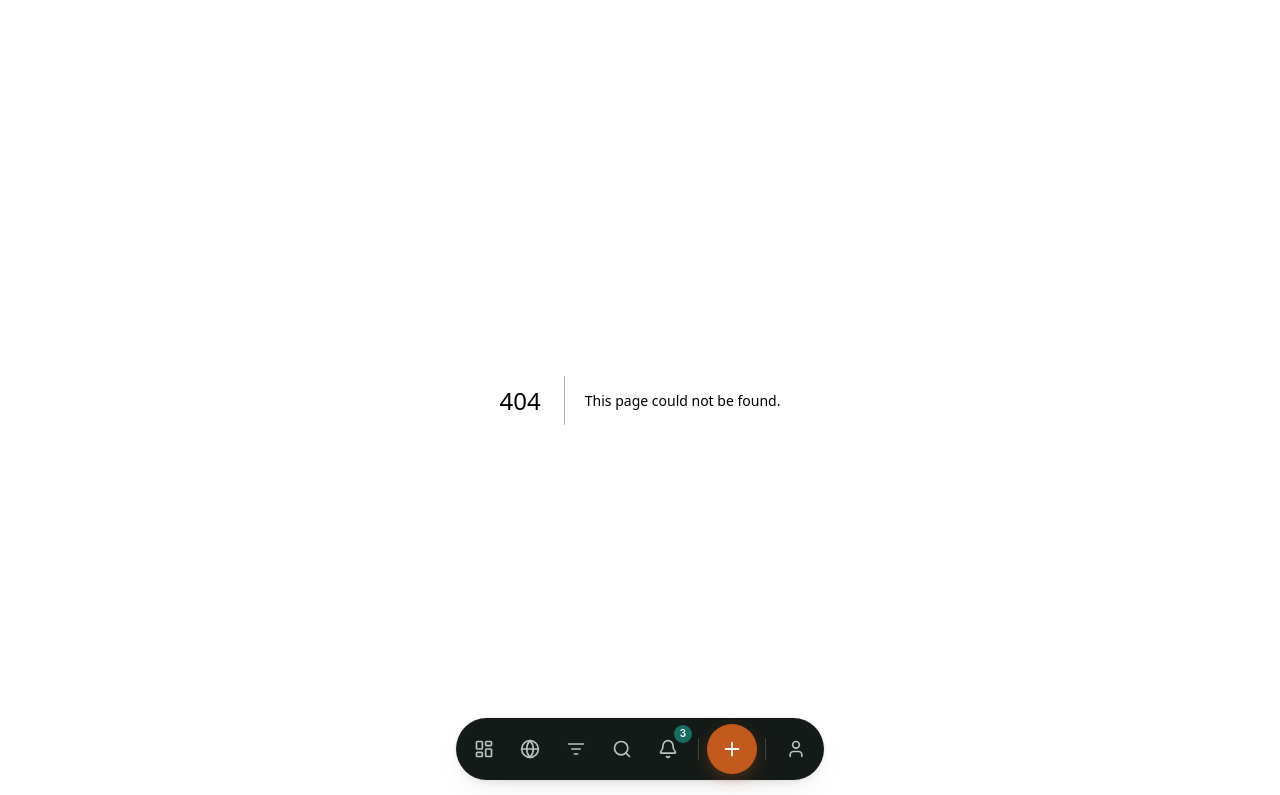
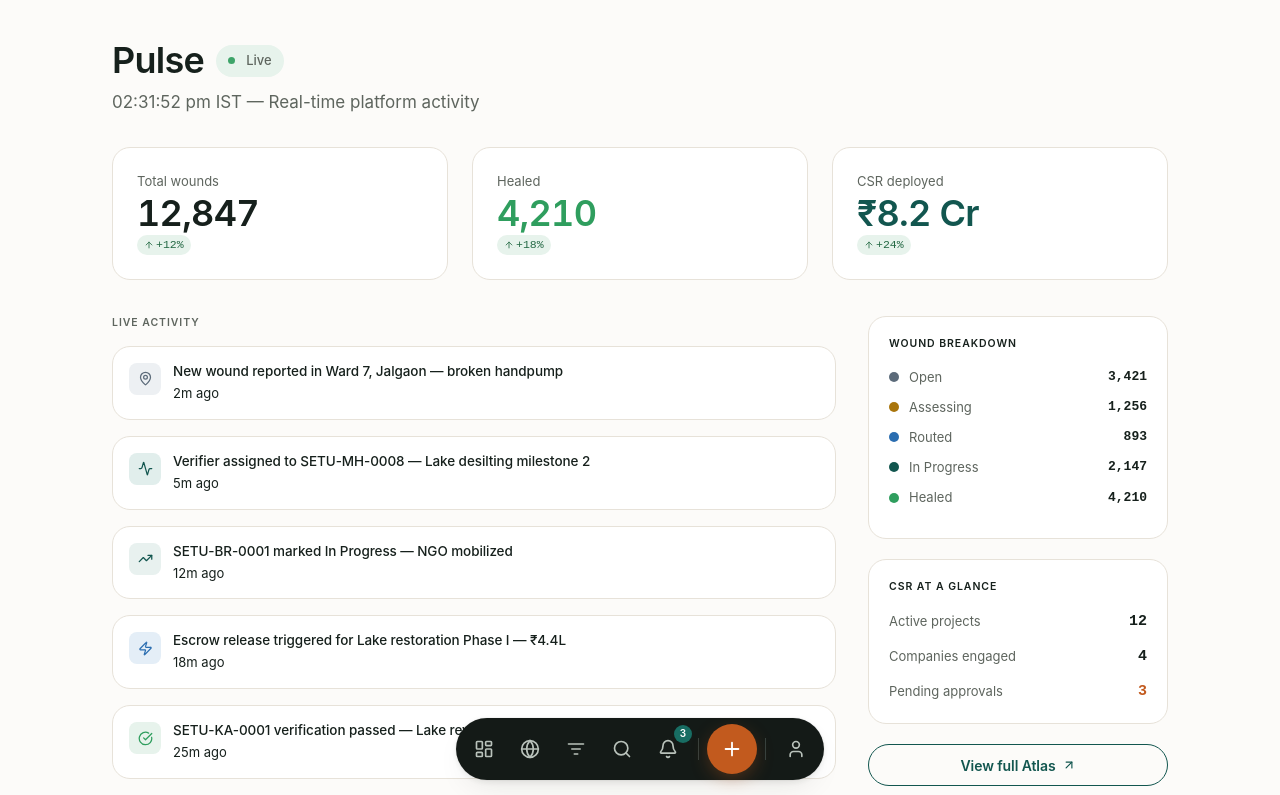
Before and after one commit to rahulkumarjha26/setu-platform, a Next.js app: page /pulse in a window 1280 px wide. Before the commit this address had no page. Shown: the top 795 px of the page. Built offline with nearby package versions, Linux system fonts and the light colour scheme.

Commit message:
Add Pulse page: real-time platform activity monitor with live feed, wound breakdown, CSR snapshot

```diff
--- /dev/null
+++ b/app/pulse/page.tsx
@@ -0,0 +1,176 @@
+"use client";
+
+import { useState, useEffect } from "react";
+import { motion } from "framer-motion";
+import {
+  Activity, TrendingUp, Users, MapPin, CheckCircle,
+  Clock, ArrowUp, ArrowDown, Zap
+} from "lucide-react";
+import Link from "next/link";
+
+const PULSE_DATA = {
+  wounds: { total: 12847, open: 3421, assessing: 1256, routed: 893, inProgress: 2147, healed: 4210, failed: 920 },
+  activity: [
+    { time: "2m ago", text: "New wound reported in Ward 7, Jalgaon — broken handpump", type: "reported" as const },
+    { time: "5m ago", text: "Verifier assigned to SETU-MH-0008 — Lake desilting milestone 2", type: "assigned" as const },
+    { time: "12m ago", text: "SETU-BR-0001 marked In Progress — NGO mobilized", type: "progress" as const },
+    { time: "18m ago", text: "Escrow release triggered for Lake restoration Phase I — ₹4.4L", type: "funding" as const },
+    { time: "25m ago", text: "SETU-KA-0001 verification passed — Lake revived, 180 borewells recharged", type: "healed" as const },
+    { time: "32m ago", text: "New corroboration on SETU-UP-0002 — Arsenic in handpump", type: "corroboration" as const },
+    { time: "41m ago", text: "SETU-MH-0005 routed to MSEDCL — 61 witnesses attached", type: "routed" as const },
+    { time: "55m ago", text: "CSR matched: Aditya Infra Ltd adopts SETU-MH-0010 — Lake desilting", type: "funding" as const },
+  ],
+  csr: { totalDeployed: "₹8.2 Cr", activeProjects: 12, companiesEngaged: 4, pendingApprovals: 3 },
+  growth: { wounds: "+12%", verifications: "+18%", csrMatch: "+24%" },
+};
+
+const typeStyles: Record<string, { bg: string; dot: string; icon: typeof Activity }> = {
+  reported: { bg: "var(--st-open-wash)", dot: "var(--st-open-mark)", icon: MapPin },
+  assigned: { bg: "var(--st-active-wash)", dot: "var(--st-active-mark)", icon: Activity },
+  progress: { bg: "var(--c-p-50)", dot: "var(--action)", icon: TrendingUp },
+  funding: { bg: "var(--st-gov-wash)", dot: "var(--st-gov-mark)", icon: Zap },
+  healed: { bg: "var(--st-healed-wash)", dot: "var(--st-healed-mark)", icon: CheckCircle },
+  corroboration: { bg: "var(--bg-muted)", dot: "var(--text-2)", icon: Users },
+  routed: { bg: "var(--st-gov-wash)", dot: "var(--st-gov-mark)", icon: ArrowUp },
+};
+
+export default function PulsePage() {
+  const [time, setTime] = useState(new Date());
+
+  useEffect(() => {
+    const iv = setInterval(() => setTime(new Date()), 1000);
+    return () => clearInterval(iv);
+  }, []);
+
+  const formatTime = (d: Date) =>
+    d.toLocaleTimeString("en-IN", { hour: "2-digit", minute: "2-digit", second: "2-digit" });
+
+  return (
+    <motion.div
+      initial={{ opacity: 0 }}
+      animate={{ opacity: 1 }}
+      transition={{ duration: 0.5 }}
+      style={{ minHeight: "100vh", paddingBottom: 120 }}
+    >
+      <div className="container mob-px-16" style={{ paddingTop: 40 }}>
+        {/* Header */}
+        <div style={{ display: "flex", alignItems: "center", gap: 12, marginBottom: 8, flexWrap: "wrap" }}>
+          <h1 className="text-h1" style={{ margin: 0 }}>Pulse</h1>
+          <span className="chip" style={{ background: "var(--st-healed-wash)", pointerEvents: "none" }}>
+            <span style={{ width: 7, height: 7, borderRadius: "50%", background: "var(--st-healed-mark)", display: "inline-block", marginRight: 6, animation: "pulse-beat 2s infinite" }} />
+            Live
+          </span>
+        </div>
+        <p className="text-body-lg text-2" style={{ marginBottom: 32 }}>
+          {formatTime(time)} IST — Real-time platform activity
+        </p>
+
+        {/* Metric Row */}
+        <div className="grid-responsive" style={{ marginBottom: 36 }}>
+          <div className="card" style={{ display: "flex", flexDirection: "column", gap: 4 }}>
+            <p className="text-caption text-2">Total wounds</p>
+            <span className="text-number">{PULSE_DATA.wounds.total.toLocaleString("en-IN")}</span>
+            <span className="delta delta-up" style={{ alignSelf: "flex-start" }}>
+              <ArrowUp size={10} />{PULSE_DATA.growth.wounds}
+            </span>
+          </div>
+          <div className="card" style={{ display: "flex", flexDirection: "column", gap: 4 }}>
+            <p className="text-caption text-2">Healed</p>
+            <span className="text-number" style={{ color: "var(--st-healed-mark)" }}>{PULSE_DATA.wounds.healed.toLocaleString("en-IN")}</span>
+            <span className="delta delta-up" style={{ alignSelf: "flex-start" }}>
+              <ArrowUp size={10} />{PULSE_DATA.growth.verifications}
+            </span>
+          </div>
+          <div className="card" style={{ display: "flex", flexDirection: "column", gap: 4 }}>
+            <p className="text-caption text-2">CSR deployed</p>
+            <span className="text-number" style={{ color: "var(--action)" }}>{PULSE_DATA.csr.totalDeployed}</span>
+            <span className="delta delta-up" style={{ alignSelf: "flex-start" }}>
+              <ArrowUp size={10} />{PULSE_DATA.growth.csrMatch}
+            </span>
+          </div>
+        </div>
+
+        {/* Main two-column */}
+        <div className="layout-split" style={{ marginTop: 8 }}>
+          {/* Left: Activity feed */}
+          <div style={{ display: "flex", flexDirection: "column", gap: 16 }}>
+            <h2 className="text-label-up text-2" style={{ marginBottom: 0 }}>Live activity</h2>
+            {PULSE_DATA.activity.map((a, i) => {
+              const ts = typeStyles[a.type] || typeStyles.reported;
+              const Icon = ts.icon;
+              return (
+                <motion.div
+                  key={i}
+                  initial={{ opacity: 0, x: -12 }}
+                  animate={{ opacity: 1, x: 0 }}
+                  transition={{ duration: 0.4, delay: i * 0.04 }}
+                  className="card card-compact"
+                  style={{ display: "flex", gap: 12, alignItems: "flex-start" }}
+                >
+                  <div style={{
+                    width: 32, height: 32, borderRadius: 8, background: ts.bg,
+                    display: "flex", alignItems: "center", justifyContent: "center", flexShrink: 0,
+                  }}>
+                    <Icon size={15} color={ts.dot} />
+                  </div>
+                  <div style={{ flex: 1, minWidth: 0 }}>
+                    <p className="text-label" style={{ fontSize: 13.5, color: "var(--text)", margin: 0 }}>{a.text}</p>
+                    <p className="text-caption text-3" style={{ marginTop: 3 }}>{a.time}</p>
+                  </div>
+                </motion.div>
+              );
+            })}
+          </div>
+
+          {/* Right: Stats panels */}
+          <div style={{ display: "flex", flexDirection: "column", gap: 20 }}>
+            {/* Wound breakdown */}
+            <div className="card" style={{ padding: 20 }}>
+              <h3 className="text-label-up text-3" style={{ marginBottom: 16 }}>Wound breakdown</h3>
+              {[
+                { label: "Open", value: PULSE_DATA.wounds.open, color: "var(--st-open-mark)" },
+                { label: "Assessing", value: PULSE_DATA.wounds.assessing, color: "var(--st-assess-mark)" },
+                { label: "Routed", value: PULSE_DATA.wounds.routed, color: "var(--st-gov-mark)" },
+                { label: "In Progress", value: PULSE_DATA.wounds.inProgress, color: "var(--st-active-mark)" },
+                { label: "Healed", value: PULSE_DATA.wounds.healed, color: "var(--st-healed-mark)" },
+              ].map((item) => (
+                <div key={item.label} style={{ display: "flex", alignItems: "center", gap: 10, marginBottom: 10 }}>
+                  <span style={{ width: 10, height: 10, borderRadius: "50%", background: item.color, flexShrink: 0 }} />
+                  <span className="text-caption" style={{ flex: 1, color: "var(--text-2)" }}>{item.label}</span>
+                  <span className="text-mono" style={{ fontWeight: 600, fontSize: 13 }}>{item.value.toLocaleString("en-IN")}</span>
+                </div>
+              ))}
+            </div>
+
+            {/* CSR overview */}
+            <div className="card" style={{ padding: 20 }}>
+              <h3 className="text-label-up text-3" style={{ marginBottom: 16 }}>CSR at a glance</h3>
+              <div style={{ display: "flex", flexDirection: "column", gap: 12 }}>
+                <div className="flex items-center justify-between">
+                  <span className="text-caption text-2">Active projects</span>
+                  <span className="text-mono" style={{ fontWeight: 600 }}>{PULSE_DATA.csr.activeProjects}</span>
+                </div>
+                <div className="flex items-center justify-between">
+                  <span className="text-caption text-2">Companies engaged</span>
+                  <span className="text-mono" style={{ fontWeight: 600 }}>{PULSE_DATA.csr.companiesEngaged}</span>
+                </div>
+                <div className="flex items-center justify-between">
+                  <span className="text-caption text-2">Pending approvals</span>
+                  <span className="text-mono" style={{ fontWeight: 600, color: "var(--st-failed-mark)" }}>{PULSE_DATA.csr.pendingApprovals}</span>
+                </div>
+              </div>
+            </div>
+
+            <Link href="/atlas" className="btn btn-outline" style={{ textDecoration: "none", justifyContent: "center" }}>
+              View full Atlas <ArrowUp size={14} style={{ transform: "rotate(45deg)" }} />
+            </Link>
+          </div>
+        </div>
+      </div>
+
+      <style jsx>{`
+        @keyframes pulse-beat { 0% { opacity: 1; } 50% { opacity: 0.3; } 100% { opacity: 1; } }
+      `}</style>
+    </motion.div>
+  );
+}
```
